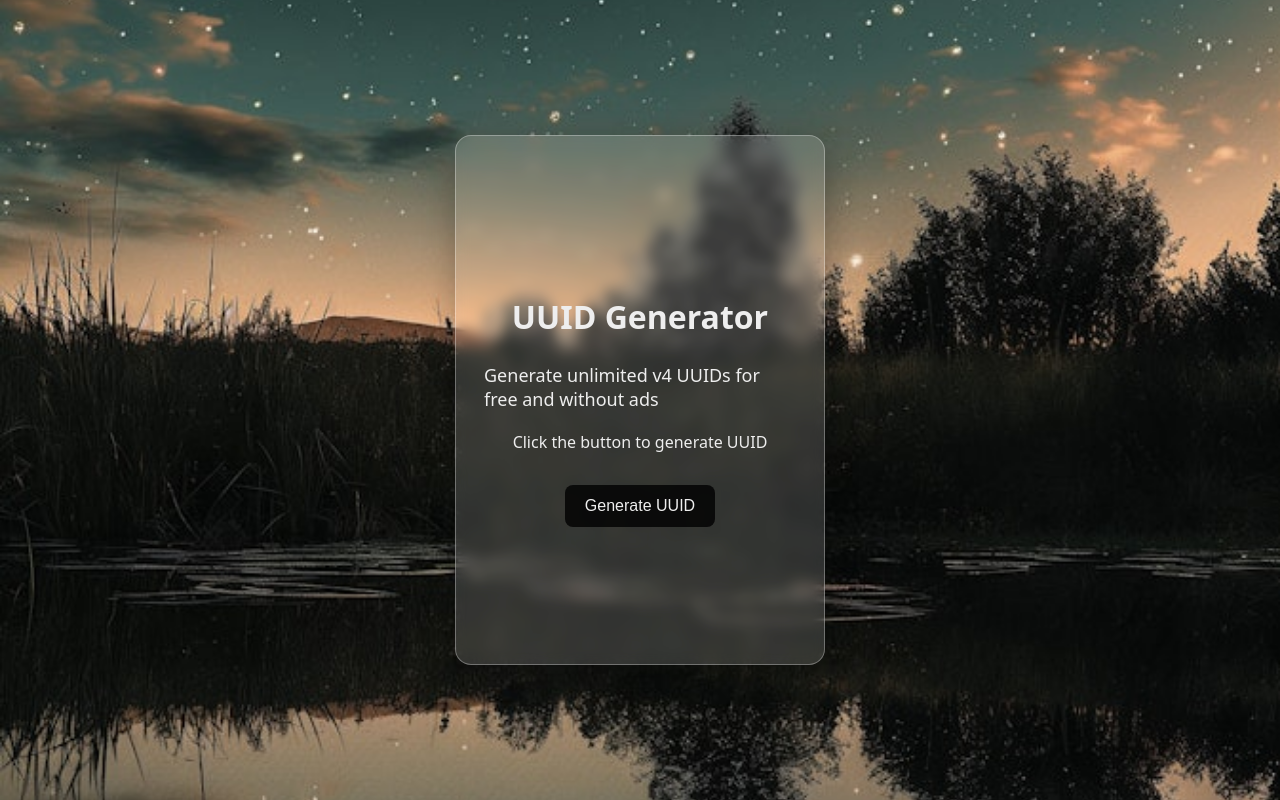
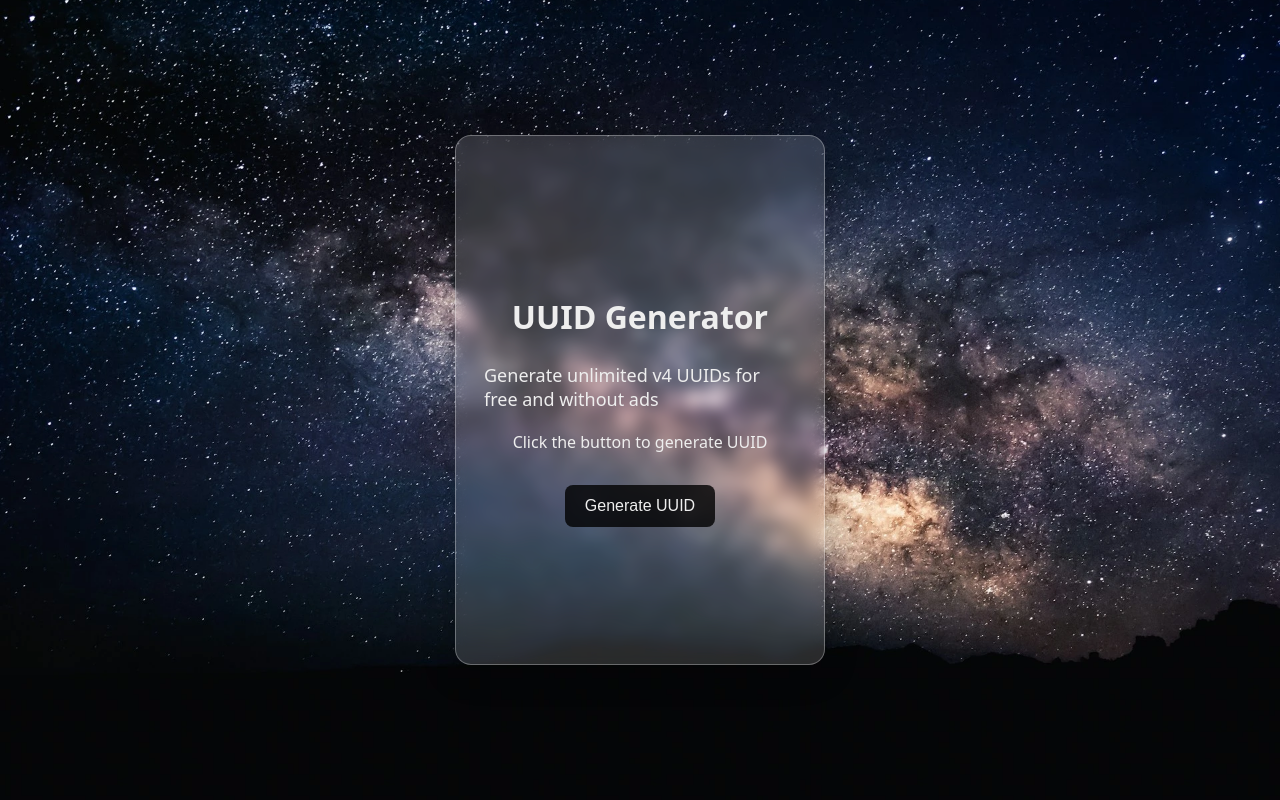
Before and after one commit to art70x/UUID-Gen, a website: page index.html in a window 1280 px wide. Drawn offline with Linux system fonts and the light colour scheme.

Commit message:
update image

```diff
--- a/style.css
+++ b/style.css
@@ -6,7 +6,7 @@ body {
     max-width: 100vw;
     overflow: hidden;
     margin: 0;
-    background: url('assets/background.jpeg') no-repeat center center / cover;
+    background: url('assets/image.webp') no-repeat center center / cover;
     display: flex;
     align-items: center;
     justify-content: center;
```
Also changed, not shown: README.md, assets/background.jpeg (deleted), assets/image.webp (added).
